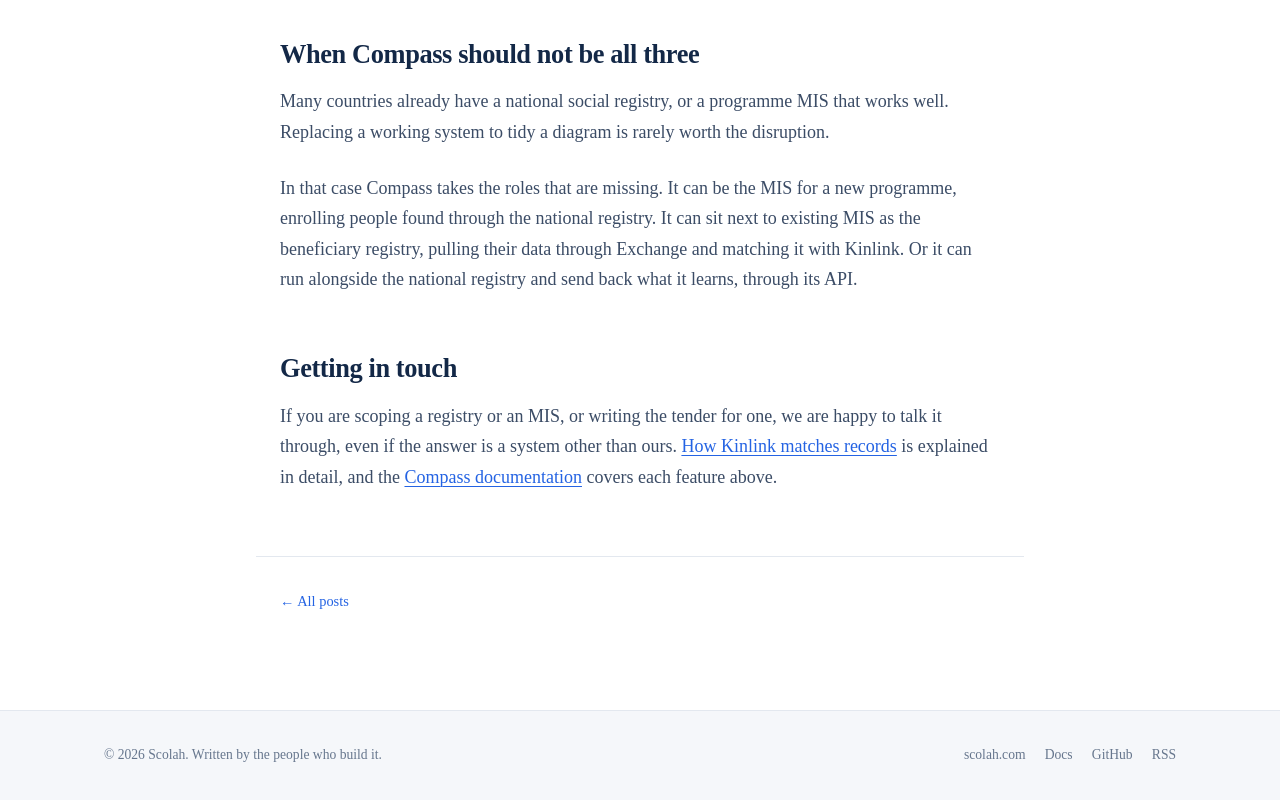
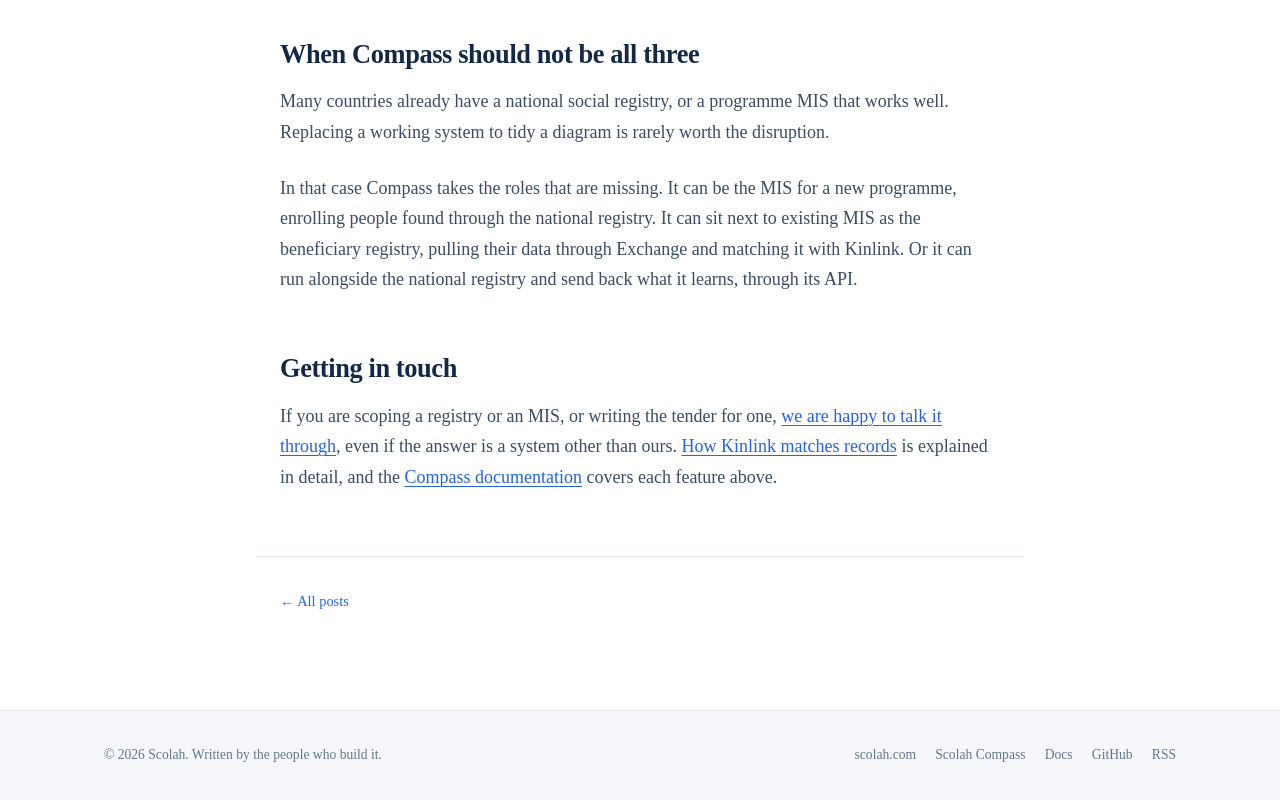
Before and after one commit to teamscolah/teamscolah.github.io, an Astro site: page /blog/social-registry-ibr-mis in a window 1280 px wide. Shown: the part 5479-6279 px from the top of the page. Built offline with nearby package versions, Linux system fonts and the light colour scheme; Astro itself is replaced by a stand-in of ours.

Commit message:
Link Scolah Compass from the footer and the registries post

```diff
--- a/src/components/Footer.astro
+++ b/src/components/Footer.astro
@@ -7,6 +7,7 @@ const year = new Date().getFullYear();
 		<p>© {year} Scolah. Written by the people who build it.</p>
 		<p class="links">
 			<a href="https://scolah.com">scolah.com</a>
+			<a href="https://compass.scolah.com">Scolah Compass</a>
 			<a href="https://docs.scolah.com">Docs</a>
 			<a href="https://github.com/teamscolah">GitHub</a>
 			<a href="/rss.xml">RSS</a>
--- a/src/content/blog/social-registry-ibr-mis.mdx
+++ b/src/content/blog/social-registry-ibr-mis.mdx
@@ -95,4 +95,4 @@ In that case Compass takes the roles that are missing. It can be the MIS for a n
 
 ## Getting in touch
 
-If you are scoping a registry or an MIS, or writing the tender for one, we are happy to talk it through, even if the answer is a system other than ours. [How Kinlink matches records](/blog/kinlink/) is explained in detail, and the [Compass documentation](https://docs.scolah.com/en/compass/) covers each feature above.
+If you are scoping a registry or an MIS, or writing the tender for one, [we are happy to talk it through](mailto:compass@scolah.com), even if the answer is a system other than ours. [How Kinlink matches records](/blog/kinlink/) is explained in detail, and the [Compass documentation](https://docs.scolah.com/en/compass/) covers each feature above.
```
